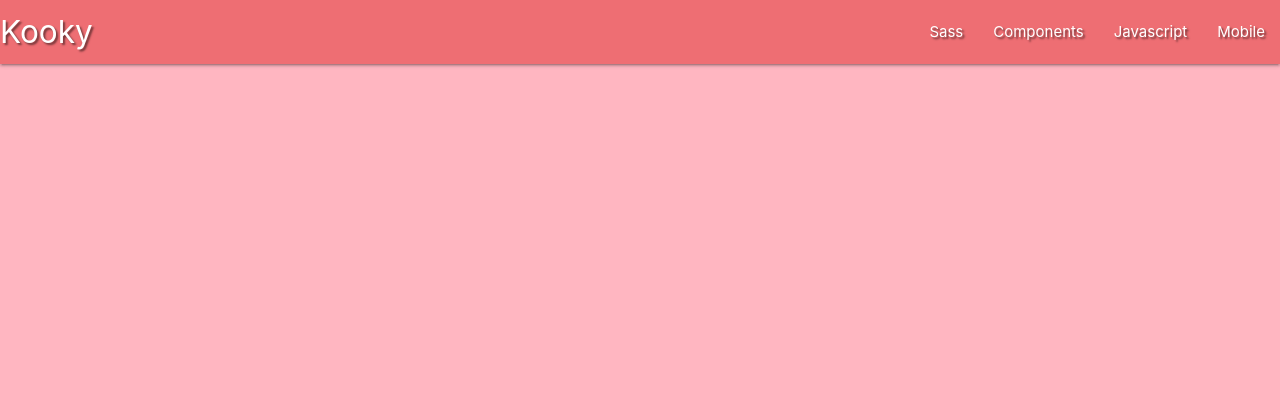
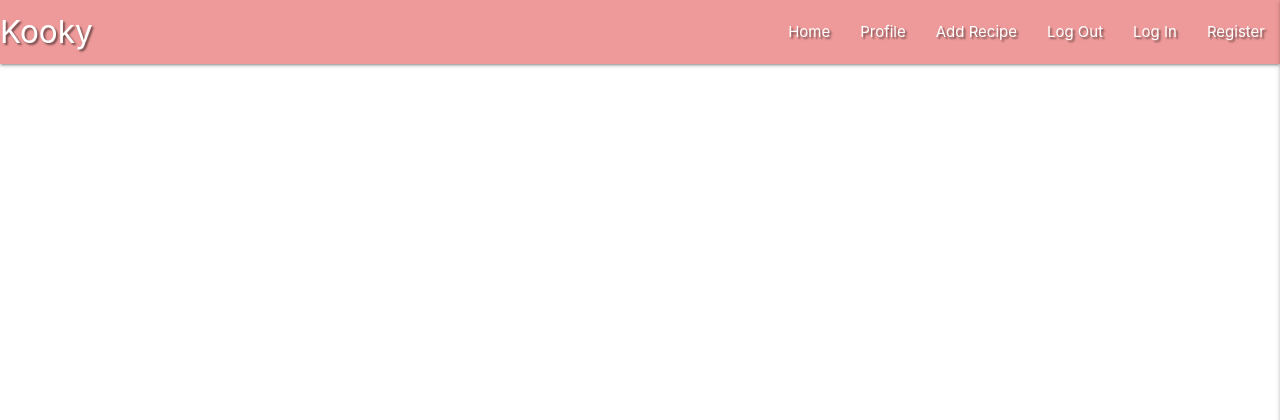
Before and after one commit to Saraholoughlin5/Milestone-Project-3, a Flask app: page / in a window 1280 px wide. Shown: the top 420 px of the page. Run offline with Flask 2, Linux system fonts and the light colour scheme; data that the repository does not hold is empty; some libraries are stand-ins or nearby versions; some web fonts are replaced.

Commit message:
Add Materialize sidenav

```diff
--- a/static/css/style.css
+++ b/static/css/style.css
@@ -1,7 +1,3 @@
-body {
-    background-color: lightpink;
-}
-
 .text-shadow {
     text-shadow: 2px 2px 2px rgba(0,0,0,0.5)
 }
--- a/static/js/script.js
+++ b/static/js/script.js
@@ -0,0 +1,3 @@
+$(document).ready(function(){
+    $('.sidenav').sidenav({edge: "right"});
+  });
--- a/templates/base.html
+++ b/templates/base.html
@@ -21,25 +21,30 @@
 
     <header>
         <!-- navbar -->
-        <nav class="nav-extended text-shadow">
+        <nav class="nav-extended text-shadow red lighten-3">
             <div class="nav-wrapper">
-                <a href="#!" class="brand-logo">Kooky</a>
-                <a href="#" data-target="mobile-demo" class="sidenav-trigger"><i class="material-icons">menu</i></a>
+                <a href="{{ url_for('get_recipe') }}" class="brand-logo">Kooky</a>
+                <a href="#" data-target="mobile-demo" class="sidenav-trigger right"><i class="fas fa-bars"></i></a>
                 <ul class="right hide-on-med-and-down">
-                    <li><a href="sass.html">Sass</a></li>
-                    <li><a href="badges.html">Components</a></li>
-                    <li><a href="collapsible.html">Javascript</a></li>
-                    <li><a href="mobile.html">Mobile</a></li>
+                    <li><a href="{{ url_for('get_recipe') }}">Home</a></li>
+                    <li><a href="#">Profile</a></li>
+                    <li><a href="#">Add Recipe</a></li>
+                    <li><a href="#">Log Out</a></li>
+                    <li><a href="#">Log In</a></li>
+                    <li><a href="#">Register</a></li>
                 </ul>
             </div>
         </nav>
 
         <!-- mobile nav menu -->
         <ul class="sidenav" id="mobile-demo">
-            <li><a href="sass.html">Sass</a></li>
-            <li><a href="badges.html">Components</a></li>
-            <li><a href="collapsible.html">Javascript</a></li>
-            <li><a href="mobile.html">Mobile</a></li>
+            <li><h4 class="red-text text-lighten-2">Kooky</h4></li>
+            <li><a href="{{ url_for('get_recipe') }}">Home</a></li>
+            <li><a href="#">Profile</a></li>
+            <li><a href="#">Add Recipe</a></li>
+            <li><a href="#">Log Out</a></li>
+            <li><a href="#">Log In</a></li>
+            <li><a href="#">Register</a></li>
         </ul>
     </header>
 
```
